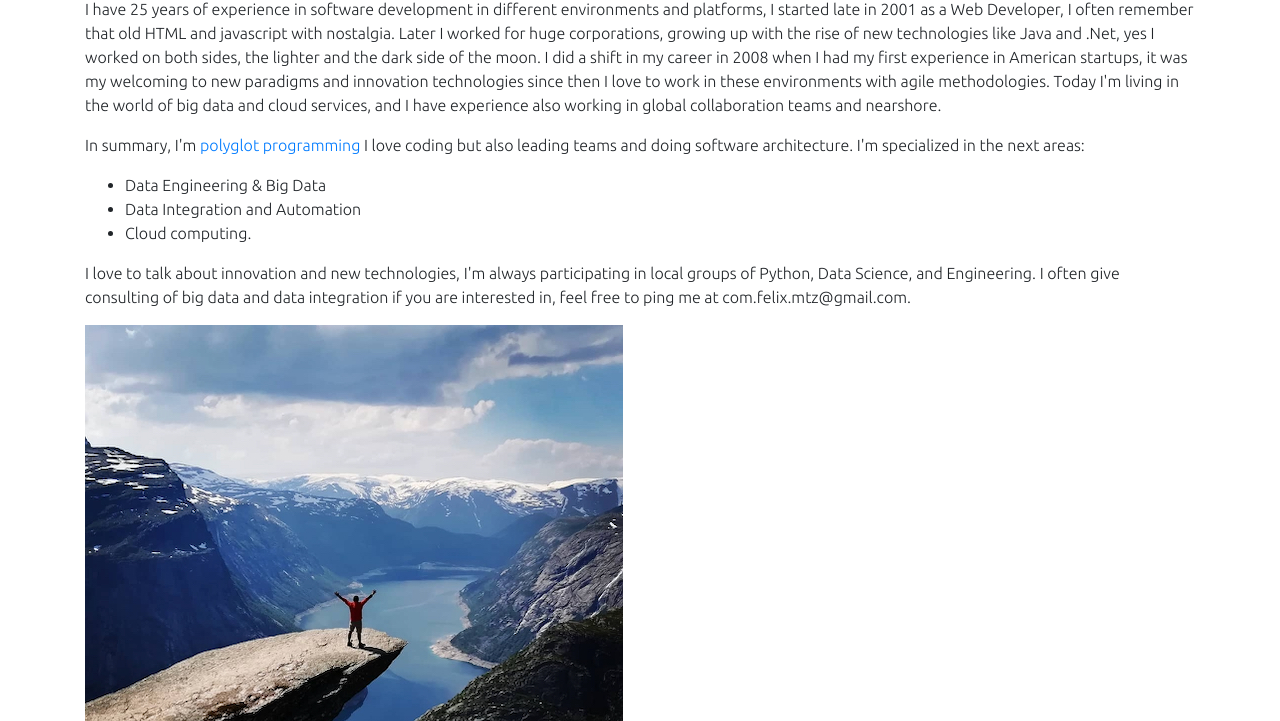
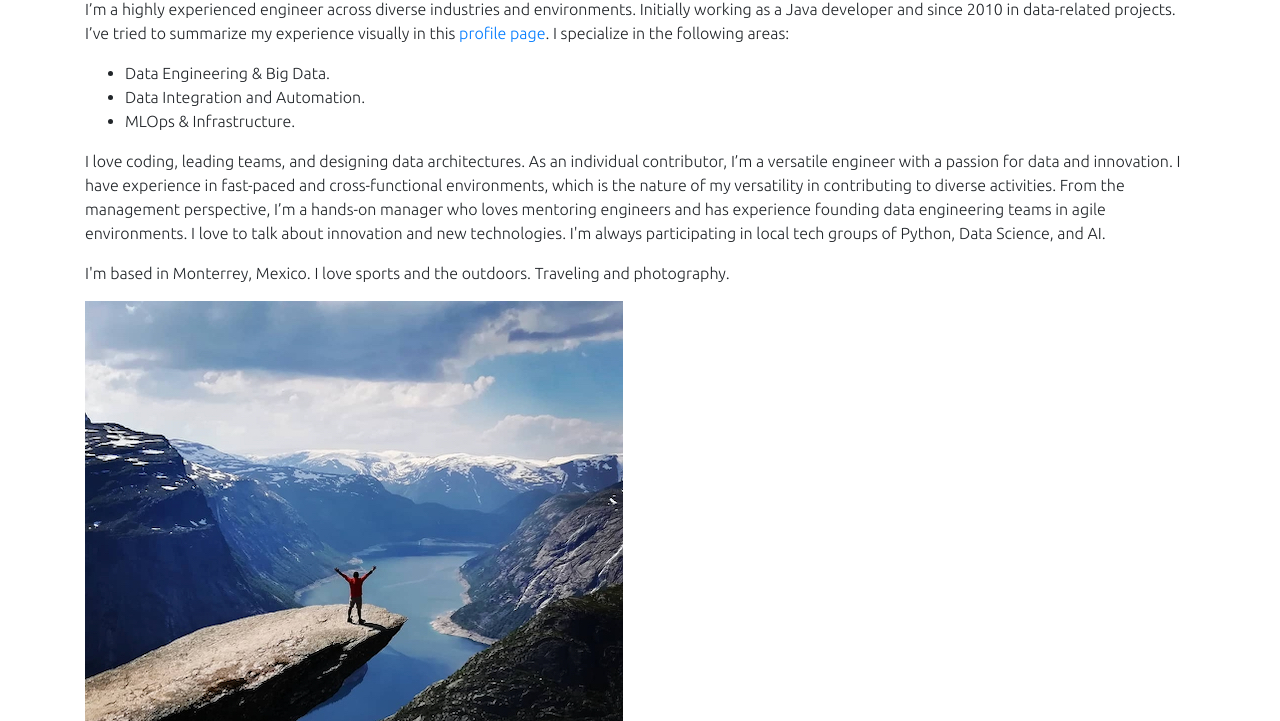
Before and after one commit to feeliks-ahumada/feeliks-ahumada.github.io, a plain HTML site: page about/index.html in a window 1280 px wide. Shown: the part 379-1100 px from the top of the page. Drawn offline with nearby package versions, Linux system fonts and the light colour scheme.

Commit message:
updating submodule prod to change the content in the about section

```diff
--- a/about/index.html
+++ b/about/index.html
@@ -13,7 +13,7 @@
     <!-- Bootstrap CSS -->
     <link rel="stylesheet" href="https://stackpath.bootstrapcdn.com/bootstrap/4.3.1/css/bootstrap.min.css" integrity="sha384-ggOyR0iXCbMQv3Xipma34MD+dH/1fQ784/j6cY/iJTQUOhcWr7x9JvoRxT2MZw1T" crossorigin="anonymous">
     <!-- Theme CSS -->
-    <link href="../theme/css/monterrey.css" type="text/css" rel="stylesheet" />
+    <link href="../theme/css/monterrey.css?46" type="text/css" rel="stylesheet" />
 
     <!-- Code highlight color scheme -->
 	<link href="../theme/css/code_blocks/github.css" rel="stylesheet">
@@ -44,25 +44,15 @@
 	<div class="blog-cover" style="background-image: url('../assets/images/banner-2.jpg')"></div>
 </header>
 	<section id="main" class="container main">
-  <h1>Hi there! I'm Felix 👋🏾</h1>
-<p>I have 25 years of experience in software development in different environments and platforms, I started late in 2001
-as a Web Developer, I often remember that old HTML and javascript with nostalgia. Later I worked for huge corporations,
-growing up with the rise of new technologies like Java and .Net, yes I worked on both sides, the lighter and the dark
-side of the moon. I did a shift in my career in 2008 when I had my first experience in American startups, it was my
-welcoming to new paradigms and innovation technologies since then I love to work in these environments with
-agile methodologies. Today I'm living in the world of big data and cloud services, and I have experience also working
-in global collaboration teams and nearshore.</p>
-<p>In summary, I'm <a href="../profile/">polyglot programming</a> I love coding but also leading teams and doing software architecture.
-I'm specialized in the next areas:</p>
+  <h1>Hi there! I'm Felix Martinez 👋🏾</h1>
+<p>I’m a highly experienced engineer across diverse industries and environments. Initially working as a Java developer and since 2010 in data-related projects. I’ve tried to summarize my experience visually in this <a href="../profile/">profile page</a>. I specialize in the following areas:</p>
 <ul>
-<li>Data Engineering &amp; Big Data</li>
-<li>Data Integration and Automation</li>
-<li>Cloud computing.</li>
+<li>Data Engineering &amp; Big Data.</li>
+<li>Data Integration and Automation.</li>
+<li>MLOps &amp; Infrastructure.</li>
 </ul>
-<p>I love to talk about innovation and new technologies, I'm always participating in local groups of Python, Data Science,
-and Engineering. I often give consulting of big data and data integration if you are interested in, feel free to ping
-me at com.felix.mtz@gmail.com.</p>
-
+<p>I love coding, leading teams, and designing data architectures. As an individual contributor, I’m a versatile engineer with a passion for data and innovation. I have experience in fast-paced and cross-functional environments, which is the nature of my versatility in contributing to diverse activities. From the management perspective, I’m a hands-on manager who loves mentoring engineers and has experience founding data engineering teams in agile environments. I love to talk about innovation and new technologies. I'm always participating in local tech groups of Python, Data Science, and AI. </p>
+<p>I'm based in Monterrey, Mexico. I love sports and the outdoors. Traveling and photography.</p>
 <p><img alt="Trolltunga" src="../assets/images/trolltunga.jpeg"></p>
 	</section>
 	<footer>
```
